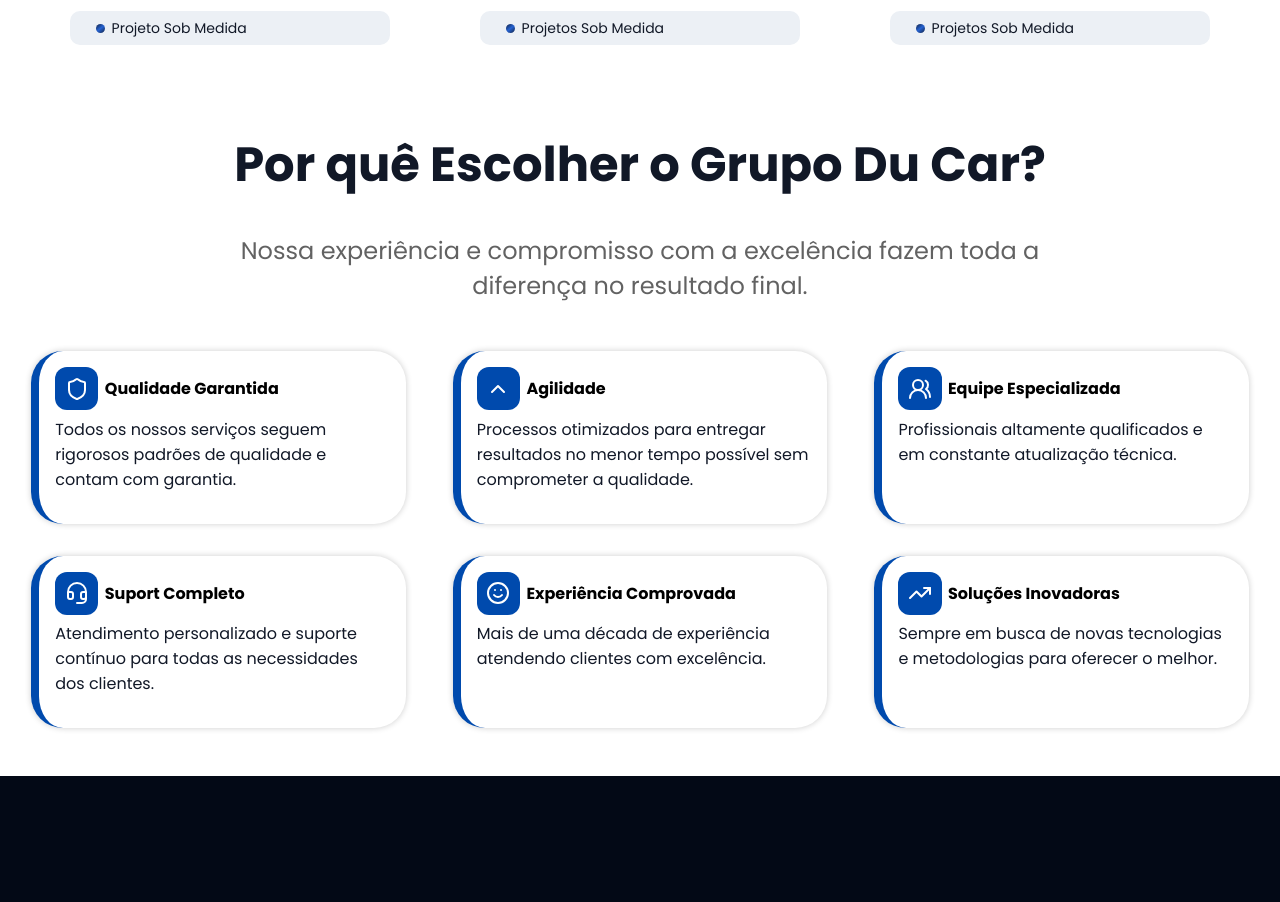
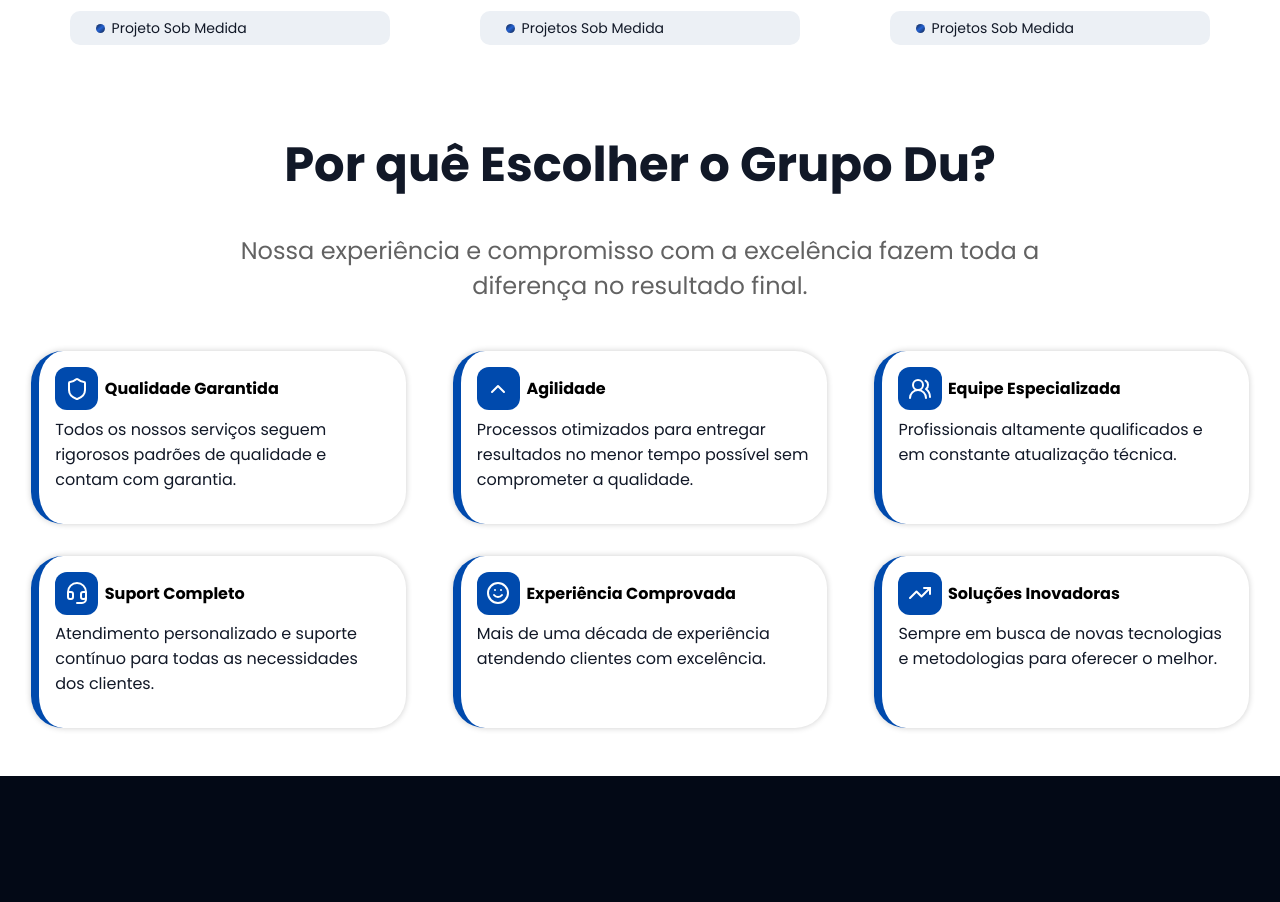
Before and after one commit to GrupoDu/grupodu-landingpage, a Next.js app: page / in a window 1280 px wide. Shown: the part 3080-3982 px from the top of the page. Built offline with nearby package versions, Linux system fonts and the light colour scheme.

Commit message:
tirando car do grupo

```diff
--- a/src/app/page.tsx
+++ b/src/app/page.tsx
@@ -129,7 +129,7 @@
         </div>
       </div>
       <div className={styles.motivoEscolha}>
-        <h1>Por quê Escolher o Grupo Du Car?</h1>
+        <h1>Por quê Escolher o Grupo Du?</h1>
         <h2>
           Nossa experiência e compromisso com a excelência fazem toda a
           diferença no resultado final.
```
